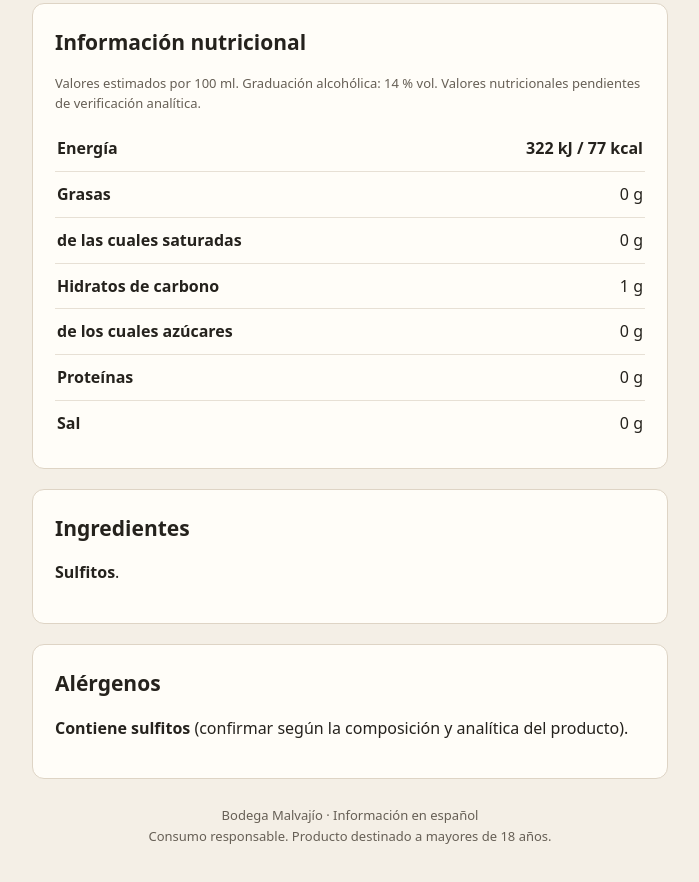
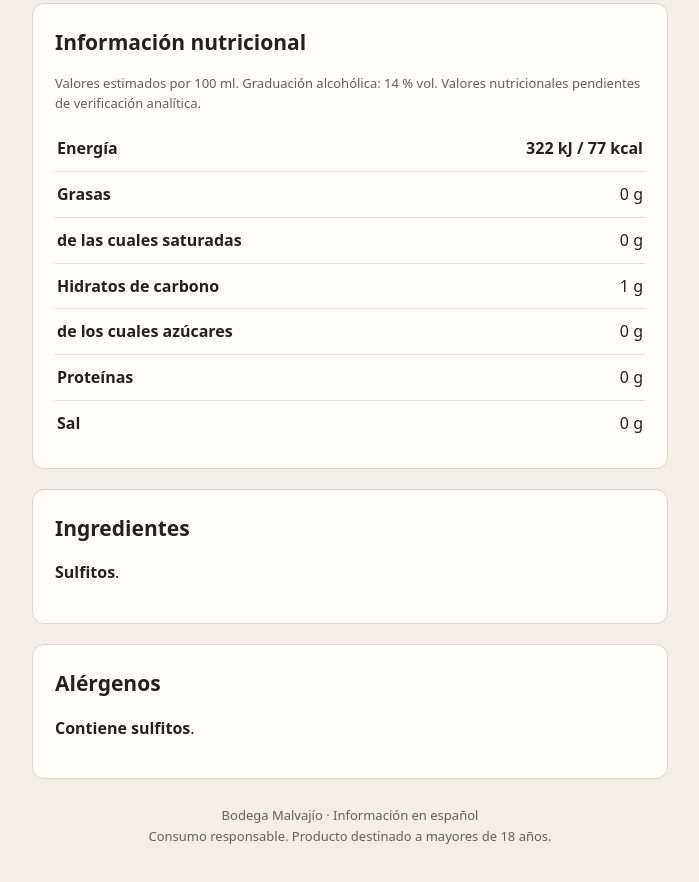
Before and after one commit to bodegamalvajio-web/etiquetas-vinos, a plain HTML site: page flor-de-malvajio-tinto/index.html in a window 1280 px wide. Shown: the part 274-1156 px from the top of the page, without its empty margins (290-989 px from the left). Drawn offline with Linux system fonts and the light colour scheme.

Commit message:
Eliminar texto entre paréntesis en alérgenos

```diff
--- a/flor-de-malvajio-tinto/index.html
+++ b/flor-de-malvajio-tinto/index.html
@@ -16,6 +16,6 @@
 <tr><th>Proteínas</th><td>0 g</td></tr><tr><th>Sal</th><td>0 g</td></tr>
 </table></section>
 <section class="panel"><h2>Ingredientes</h2><p><strong>Sulfitos</strong>.</p><p class="muted"></p></section>
-<section class="panel"><h2>Alérgenos</h2><p><strong>Contiene sulfitos</strong> (confirmar según la composición y analítica del producto).</p></section>
+<section class="panel"><h2>Alérgenos</h2><p><strong>Contiene sulfitos</strong>.</p></section>
 <footer>Bodega Malvajío · Información en español<br>Consumo responsable. Producto destinado a mayores de 18 años.</footer>
 </main></body></html>
```
